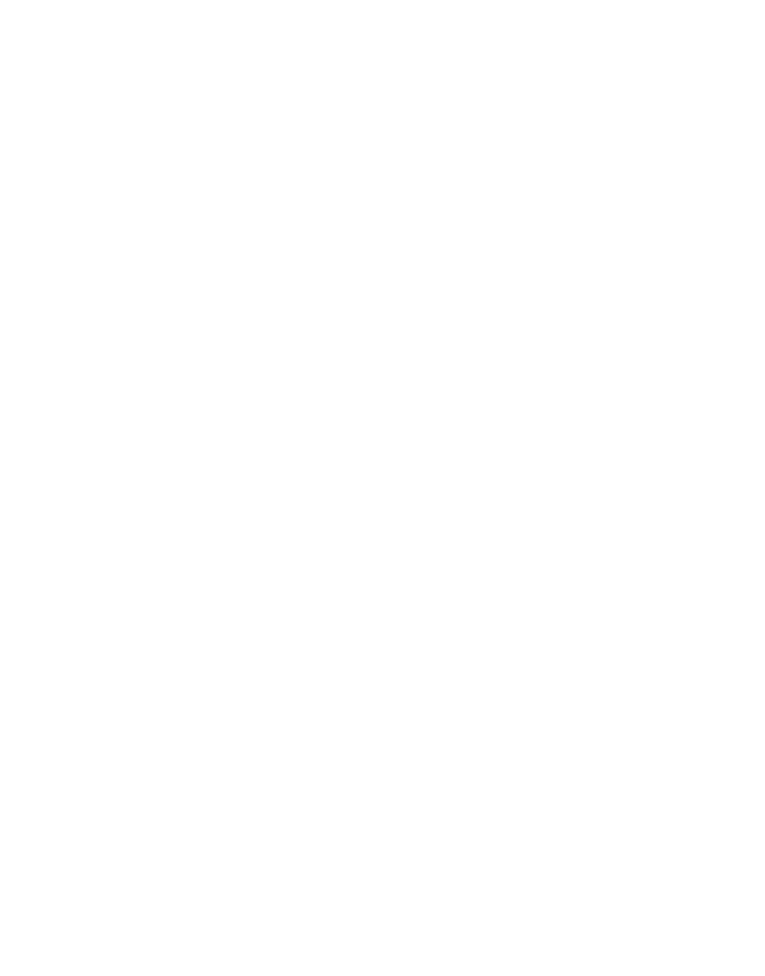
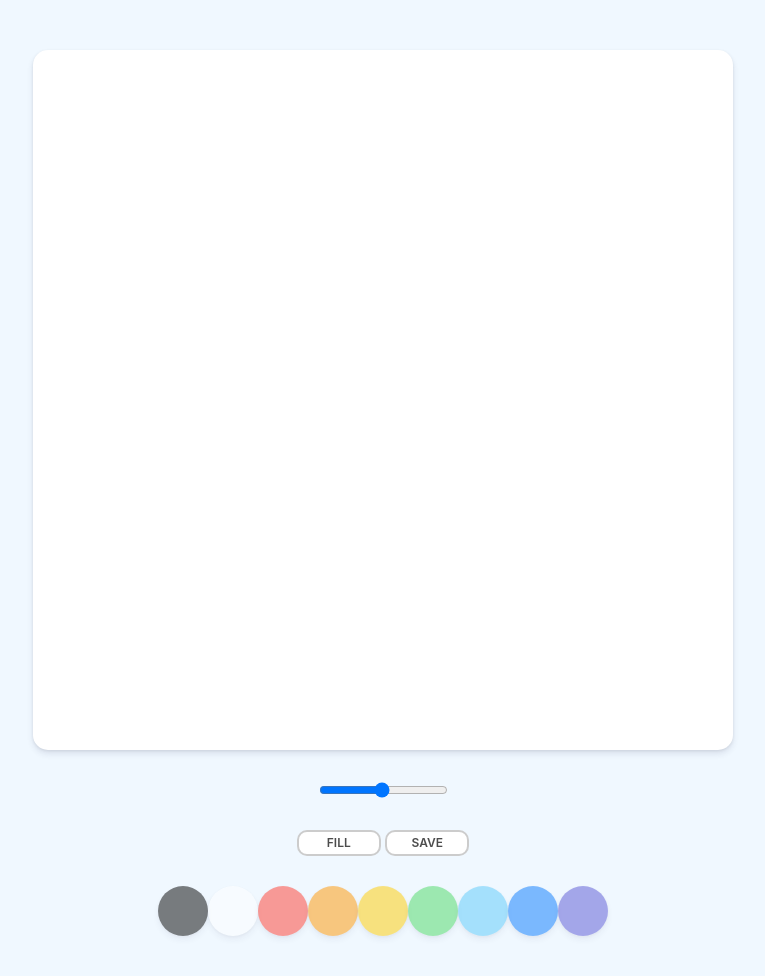
Before and after one commit to hoseong511/paintApp, a plain HTML site: page index.html in a window 1280 px wide. Shown: the whole page, without its empty margins (257-1022 px from the left). Before the commit the page ends 800 px from the top, so only its background shows below. Drawn offline with nearby package versions, Linux system fonts and the light colour scheme.

Commit message:
update apply css

```diff
--- a/index.html
+++ b/index.html
@@ -1,14 +1,43 @@
 <!DOCTYPE html>
 <html lang="en">
+
 <head>
   <meta charset="UTF-8">
   <meta http-equiv="X-UA-Compatible" content="IE=edge">
   <meta name="viewport" content="width=device-width, initial-scale=1.0">
+  <link rel="stylesheet" href="https://cdn.jsdelivr.net/npm/reset-css@5.0.1/reset.min.css">
   <link rel="stylesheet" href="styles.css">
-  <script src="app.js"></script>
   <title>PaintApp</title>
 </head>
+
 <body>
+  <canvas id="jsCanvas" class="canvas"></canvas>
+  <div class="controls">
+    <div class="controls__range">
+      <input type="range" id="jsRange"
+      min="0.1"
+      max="5.0"
+      value="2.5"
+      step="0.1">
+    </div>
+    <div class="controls__btns">
+      <button id="jsMode">Fill</button>
+      <button id="jsSave">Save</button>
+    </div>
+    <div class="controls__colors">
+      <div class="controls__color" style="background-color: black;"></div>
+      <div class="controls__color" style="background-color: white;"></div>
+      <div class="controls__color" style="background-color: #FF3C2F;"></div>
+      <div class="controls__color" style="background-color: #FF9500;"></div>
+      <div class="controls__color" style="background-color: #FFCC00;"></div>
+      <div class="controls__color" style="background-color: #4AD963;"></div>
+      <div class="controls__color" style="background-color: #5AC9FA;"></div>
+      <div class="controls__color" style="background-color: #0679FE;"></div>
+      <div class="controls__color" style="background-color: #5956D5;"></div>
+    </div>
+  </div>
 
+  <script src="app.js"></script>
 </body>
+
 </html>
--- a/styles.css
+++ b/styles.css
@@ -0,0 +1,67 @@
+body {
+  background-color: aliceblue;
+  font-family: -apple-system, BlinkMacSystemFont, 'Segoe UI', Roboto, Oxygen, Ubuntu, Cantarell, 'Open Sans', 'Helvetica Neue', sans-serif;
+  display: flex;
+  flex-direction: column;
+  align-items: center;
+  padding: 50px 0px;
+}
+
+.canvas {
+  width: 700px;
+  height: 700px;
+  background-color: white;
+  border-radius: 15px;
+  box-shadow: 0 4px 6px rgba(50, 50, 93, 0.11), 0 1px 3px rgba(0, 0, 0, 0.08);
+
+}
+.controls {
+  margin-top: 30px;
+  display: flex;
+  flex-direction: column;
+  align-items: center;
+}
+
+.controls .controls__btns {
+  margin-bottom: 30px;
+}
+
+.controls__btns button{
+  all: unset;
+  cursor: pointer;
+  background-color: white;
+  padding: 5px 0px;
+  width: 80px;
+  text-align: center;
+  border-radius: 10px;
+  border: 2px solid rgba(0, 0, 0, 0.2);
+  color: rgba(0, 0, 0, 0.7);
+  text-transform: uppercase;
+  font-weight: 600;
+  font-size: 12px;
+}
+
+.controls__btns button:active{
+  transform: scale(0.9);
+}
+
+.controls .controls__colors{
+  display: flex;
+}
+
+.controls__colors .controls__color{
+  width: 50px;
+  height: 50px;
+  border-radius: 25px;
+  cursor: pointer;
+  opacity: 0.5;
+  box-shadow: 0 4px 6px rgba(50, 50, 93, 0.11), 0 1px 3px rgba(0, 0, 0, 0.08);
+}
+
+.controls__colors .controls__color:hover{
+  opacity: 1;
+}
+
+.controls .controls__range{
+  margin-bottom: 30px;
+}
```
Also changed, not shown: 1 other file.
